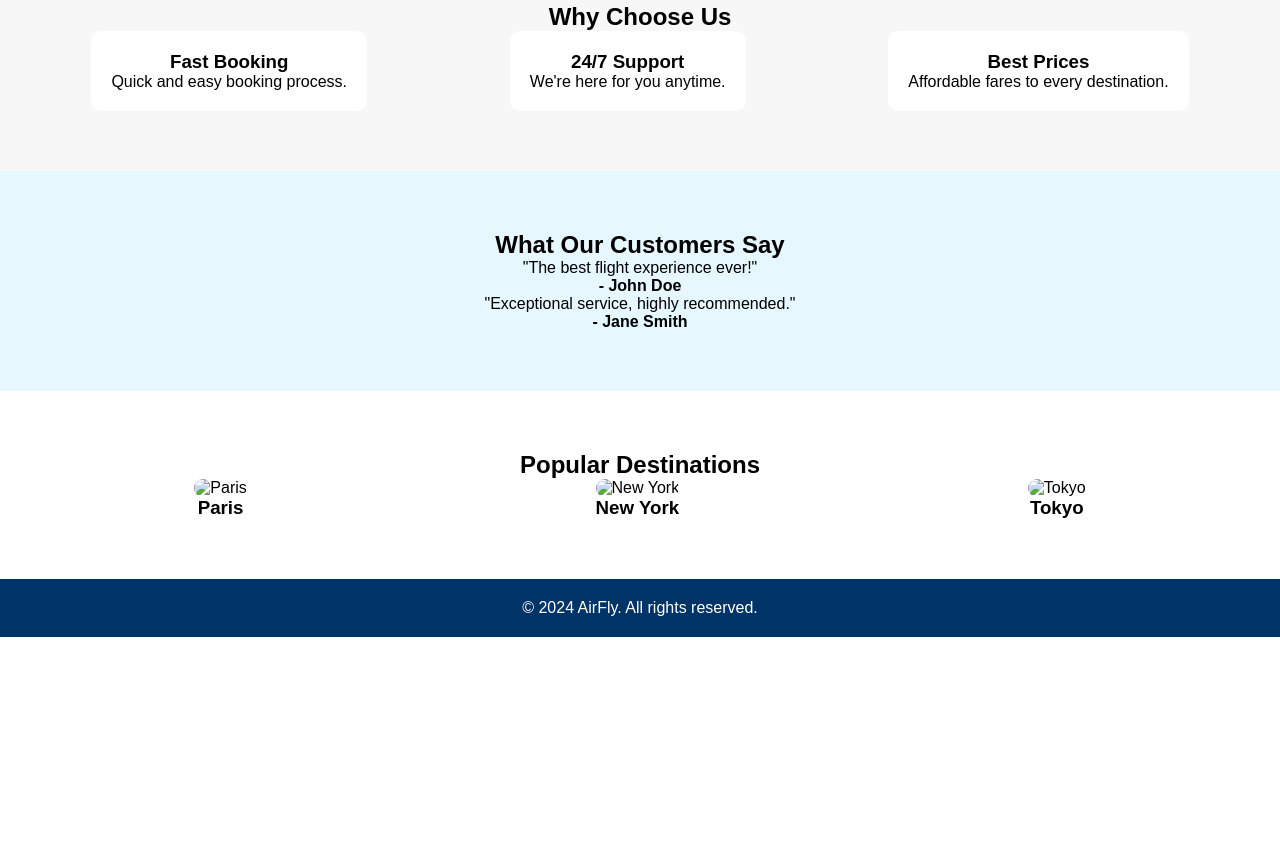
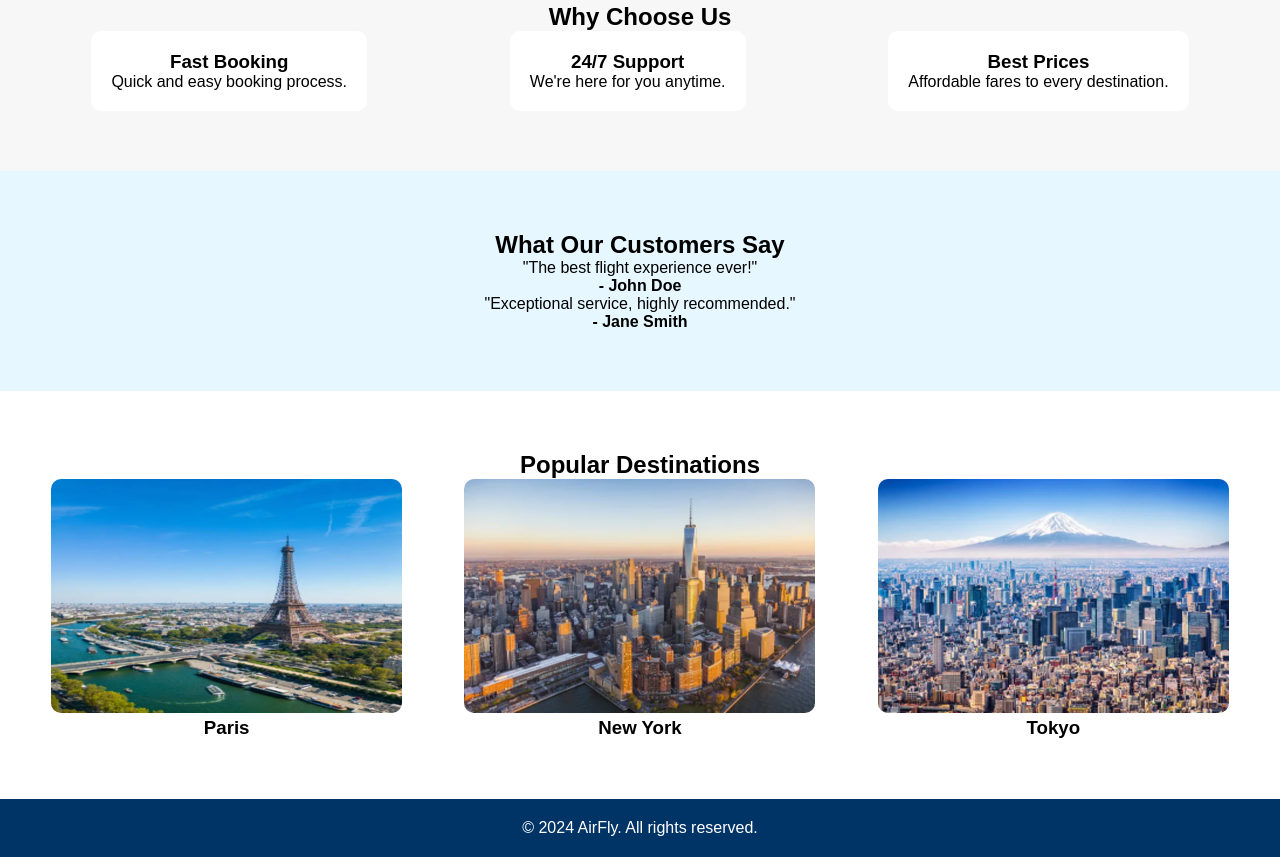
Before and after one commit to subhodeep2511/Airline, a plain HTML site: page index.html in a window 1280 px wide. Shown: the part 857-1714 px from the top of the page. Before the commit the page ends 1494 px from the top, so only its background shows below. Drawn offline with Linux system fonts and the light colour scheme.

Commit message:
Update index.html

```diff
--- a/index.html
+++ b/index.html
@@ -77,15 +77,15 @@
         <h2 class="animate-fade">Popular Destinations</h2>
         <div class="destination-grid">
             <div class="destination animate-scale">
-                <img src="destination1.jpg" alt="Paris">
+                <img src="paris3 (1).png" alt="Paris">
                 <h3>Paris</h3>
             </div>
             <div class="destination animate-scale">
-                <img src="destination2.jpg" alt="New York">
+                <img src="newyorknew (1).png" alt="New York">
                 <h3>New York</h3>
             </div>
             <div class="destination animate-scale">
-                <img src="destination3.jpg" alt="Tokyo">
+                <img src="tokyonew (1).png" alt="Tokyo">
                 <h3>Tokyo</h3>
             </div>
         </div>
```
